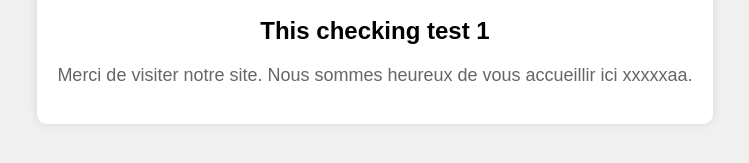
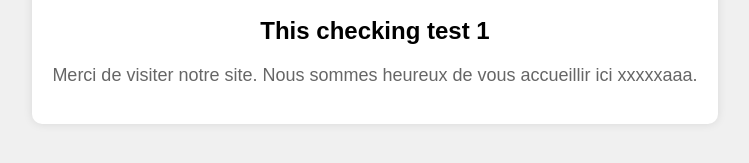
Before and after one commit to AWS-Re-Start-RDC-KINSHASA-1/tp-6-ezer-mbu-ci-cd-load-balancer-with-ngnix, a plain HTML site: page index.html in a window 1280 px wide. Shown: the part 379-542 px from the top of the page, 265-1014 px from the left. Drawn offline with Linux system fonts and the light colour scheme.

Commit message:
Update index.html

```diff
--- a/index.html
+++ b/index.html
@@ -36,7 +36,7 @@
     <div class="container">
         <h1>Bienvenue sur le Serveur $(hostname)</h1>
         <h2>This checking test 1</h2>
-        <p>Merci de visiter notre site. Nous sommes heureux de vous accueillir ici xxxxxaa.</p>
+        <p>Merci de visiter notre site. Nous sommes heureux de vous accueillir ici xxxxxaaa.</p>
     </div>
 </body>
 </html>
```
